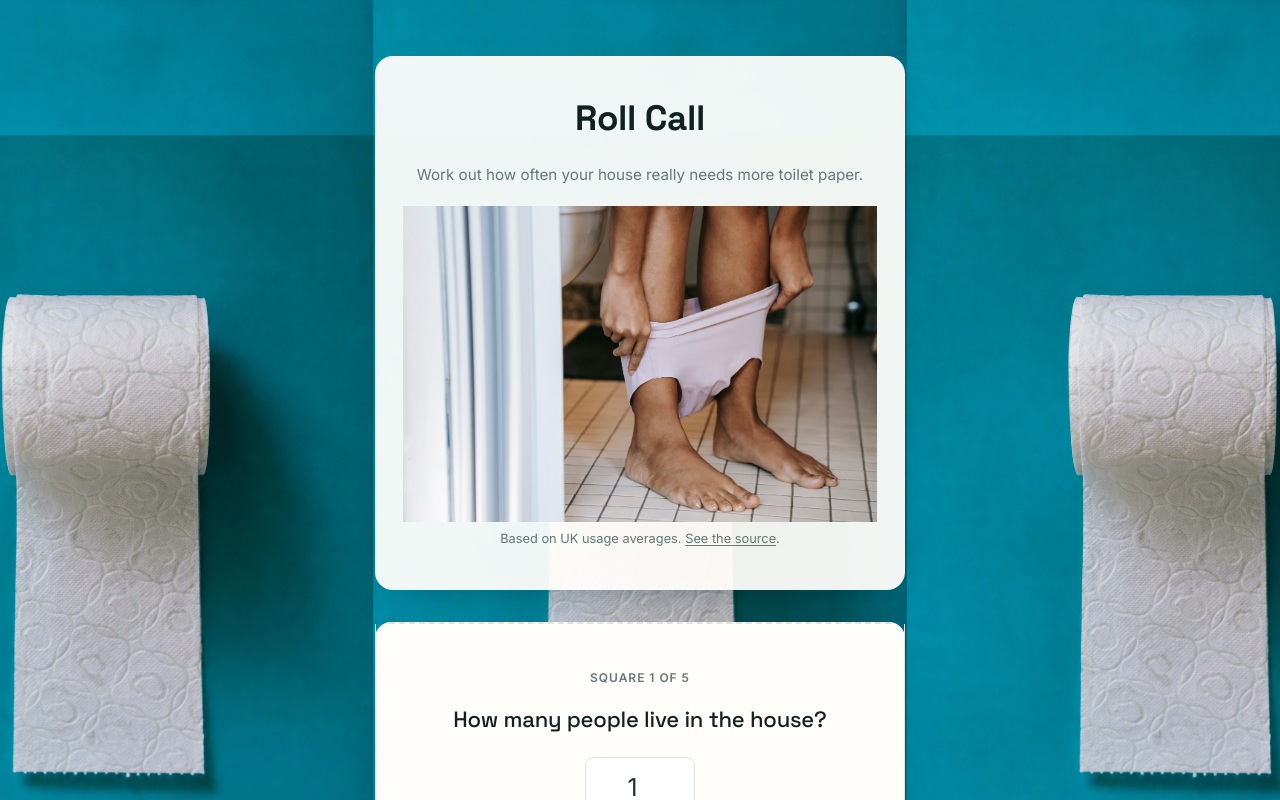
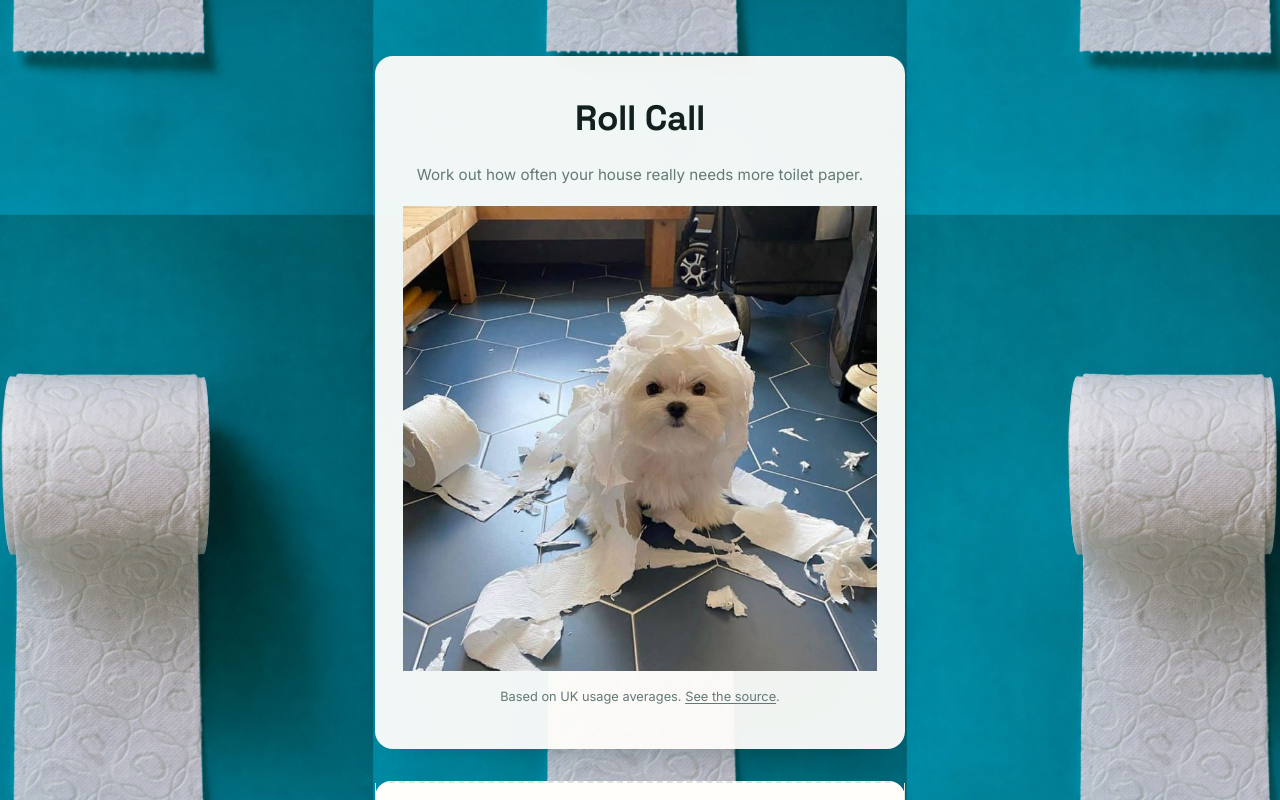
Before and after one commit to karinamercedes/roll-call, a React (Vite) app: page / in a window 1280 px wide. Shown: the top 800 px of the page. Built offline with nearby package versions, Linux system fonts and the light colour scheme.

Commit message:
Update image tile

```diff
--- a/src/App.css
+++ b/src/App.css
@@ -47,7 +47,7 @@ h1 { margin: 0 0 14px; font-size: 2rem; }
 h2 { margin: 0 0 24px; font-size: 1.45rem; line-height: 1.3; font-weight: 500; }
 .subhead { color: var(--muted); margin: 0 0 18px; font-size: 0.95rem; }
 .muted { color: var(--muted); font-size: 0.9rem; }
-.muted.small { font-size: 0.8rem; margin-top: 6px; }
+.muted.small { font-size: 0.8rem; margin-top: 15px; }
 .muted.small a { color: var(--muted); text-decoration: underline; text-underline-offset: 2px; }
 .muted.small a:hover { color: var(--teal); }
 
@@ -130,7 +130,6 @@ button { font: inherit; cursor: pointer; border-radius: 10px; }
 
 input:focus, button:focus-visible { outline: 2px solid var(--teal); outline-offset: 1px; }
 
-/* Laptop+: same proportions, just ~10% bigger -- mobile is untouched. */
 @media (min-width: 900px) {
   .app { max-width: 580px; padding-top: 56px; }
   h1 { font-size: 2.2rem; }
--- a/src/components/RollHolder.jsx
+++ b/src/components/RollHolder.jsx
@@ -4,7 +4,7 @@ export default function RollHolder() {
   return (
     <div className="/images/roll-frame.jpg">
       <img
-        src="/images/toilet-feet.jpg"
+        src="/images/dog-toilet-paper.jpg"
         alt="A roll of toilet paper hanging against a teal background"
         className="roll-photo"
       />
```
Also changed, not shown: public/images/dog-toilet-paper.jpg (added).
